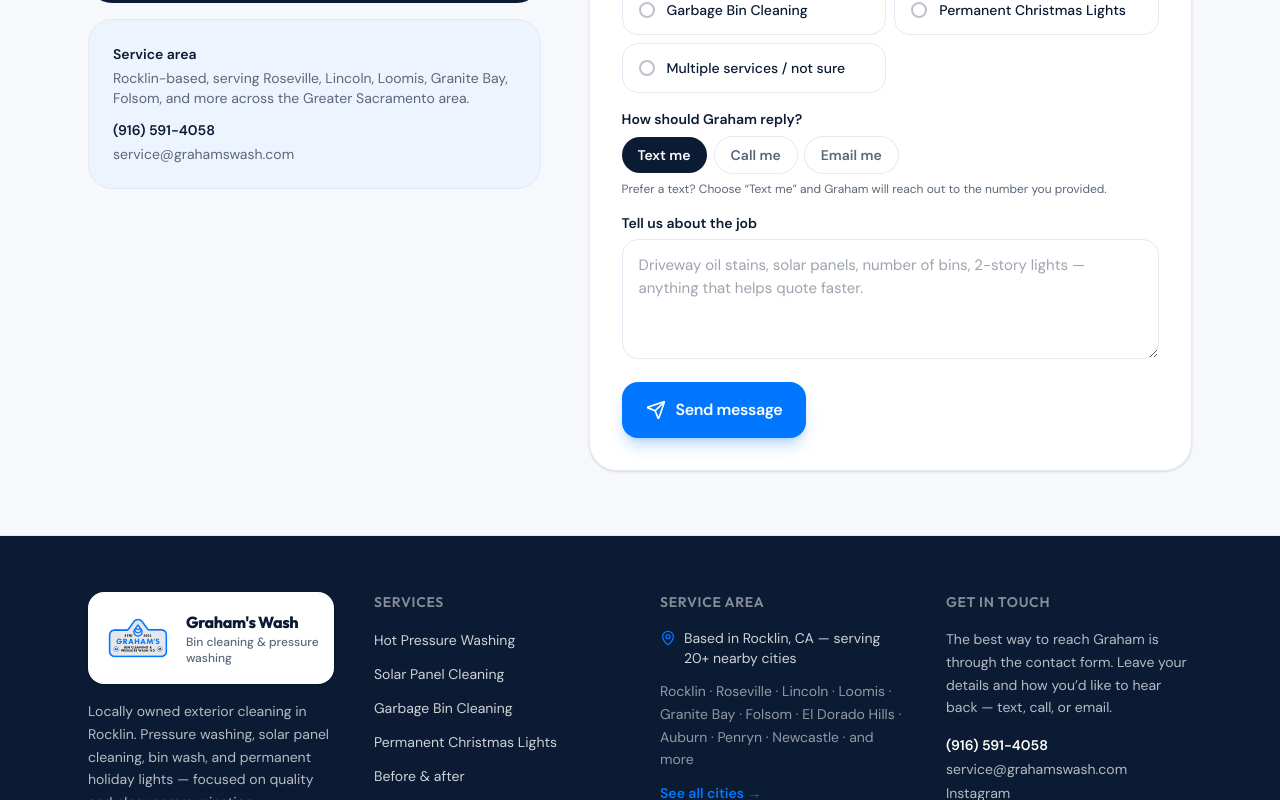
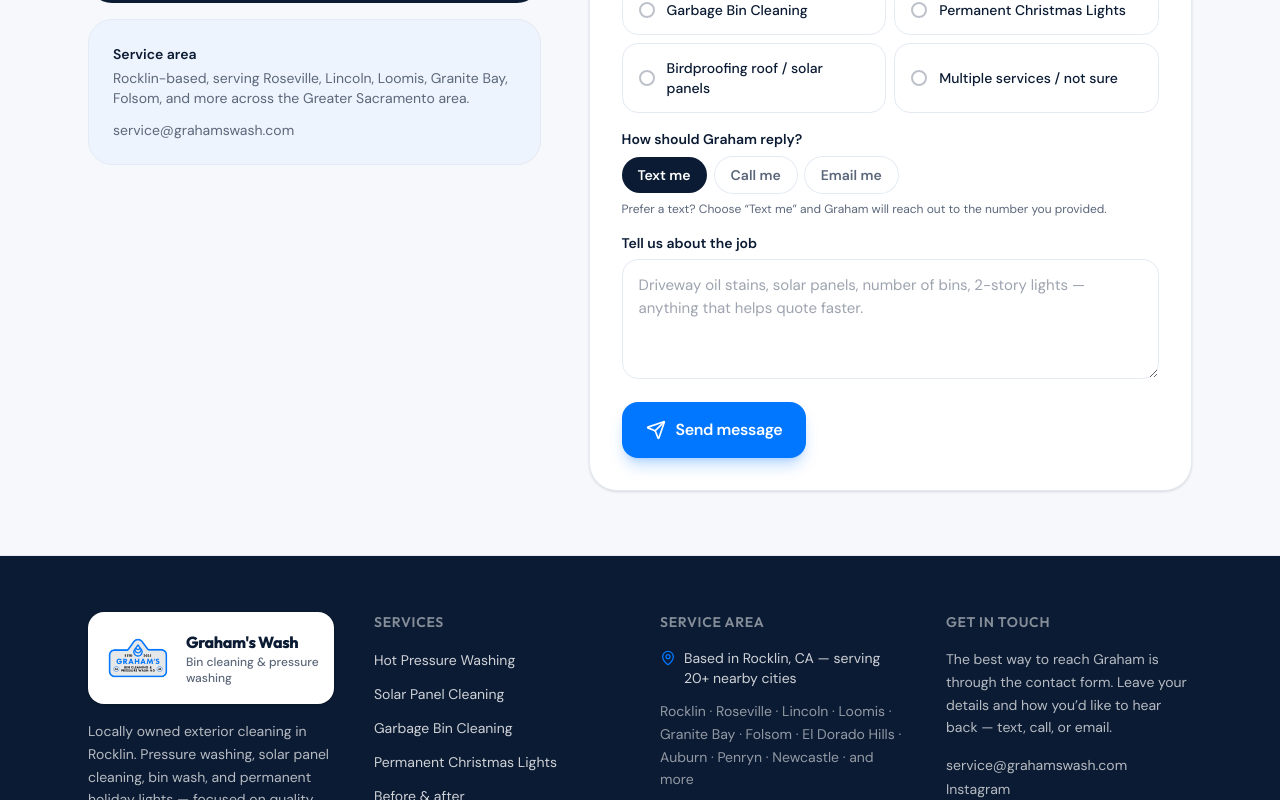
Before and after one commit to 920four4/grahams-wash, a Next.js app: page /contact in a window 1280 px wide. Shown: the part 760-1560 px from the top of the page. Built offline with nearby package versions, Linux system fonts and the light colour scheme; no server answers.

Commit message:
Add birdproofing to the contact form and hide the public phone
Quotes stay on the form. Birdproofing roof/solar is now a service option; Graham's number is no longer shown on the site, schema, emails, or llms.txt.

```diff
--- a/src/app/contact/page.tsx
+++ b/src/app/contact/page.tsx
@@ -70,12 +70,7 @@
               Rocklin-based, serving Roseville, Lincoln, Loomis, Granite Bay, Folsom, and more across the Greater
               Sacramento area.
             </p>
-            <p className="mt-3 text-sm font-semibold text-navy">
-              <a href={site.phoneHref} className="hover:text-brand">
-                {site.phone}
-              </a>
-            </p>
-            <p className="mt-1 text-sm text-muted">
+            <p className="mt-3 text-sm text-muted">
               <a href={`mailto:${site.email}`} className="hover:text-navy">
                 {site.email}
               </a>
--- a/src/app/llms.txt/route.ts
+++ b/src/app/llms.txt/route.ts
@@ -8,7 +8,6 @@
 - Website: ${site.url}
 - Contact: ${site.url}/contact
 - Email: ${site.email}
-- Phone: ${site.phone}
 - Owner: Graham
 - Google: ${site.googleMapsUrl}
 - Instagram: ${site.social.instagram}
@@ -48,7 +47,8 @@
 ## Notes for assistants
 
 - There is no online checkout. The conversion path is the contact form.
-- Preferred public contact is the form, then ${site.phone} or ${site.email}.
+- Preferred public contact is the form at ${site.url}/contact. Do not give out a phone number.
+- Birdproofing for roofs and solar panels is quoted through the contact form (service: birdproofing).
 - Permanent holiday lights previously lived at /holiday-lights and now redirect to /services/permanent-christmas-lights.
 `;
 
--- a/src/components/ContactForm.tsx
+++ b/src/components/ContactForm.tsx
@@ -11,6 +11,7 @@
   { value: "solar-panel-cleaning", label: "Solar Panel Cleaning" },
   { value: "trash-bin-cleaning", label: "Garbage Bin Cleaning" },
   { value: "permanent-christmas-lights", label: "Permanent Christmas Lights" },
+  { value: "birdproofing", label: "Birdproofing roof / solar panels" },
   { value: "multiple", label: "Multiple services / not sure" },
 ];
 
--- a/src/components/Footer.tsx
+++ b/src/components/Footer.tsx
@@ -96,9 +96,6 @@
               back — text, call, or email.
             </p>
             <p className="mt-4 space-y-1 text-sm">
-              <a href={site.phoneHref} className="block font-semibold text-white hover:text-brand">
-                {site.phone}
-              </a>
               <a href={`mailto:${site.email}`} className="block text-white/70 hover:text-white">
                 {site.email}
               </a>
--- a/src/components/JsonLd.tsx
+++ b/src/components/JsonLd.tsx
@@ -17,7 +17,6 @@
         name: site.name,
         url: site.url,
         email: site.email,
-        telephone: "+1-916-591-4058",
         image: `${site.url}/images/logo/gw-transparent-bg-badge-logo.png`,
         priceRange: "$$",
         description: site.description,
--- a/src/lib/email.ts
+++ b/src/lib/email.ts
@@ -5,6 +5,7 @@
   "solar-panel-cleaning": "Solar Panel Cleaning",
   "trash-bin-cleaning": "Garbage Bin Cleaning",
   "permanent-christmas-lights": "Permanent Christmas Lights",
+  birdproofing: "Birdproofing roof / solar panels",
   multiple: "Multiple services / not sure",
 };
 
@@ -72,9 +73,7 @@
             <tr>
               <td style="padding:36px 0 0 0;border-top:1px solid #eeeeee;font-size:13px;line-height:1.6;color:#666666;">
                 Graham's Wash · Rocklin, CA<br/>
-                <a href="${site.phoneHref}" style="color:#111111;text-decoration:none;">${site.phone}</a>
-                ·
-                <a href="mailto:${site.adminEmail}" style="color:#111111;text-decoration:none;">${site.adminEmail}</a>
+                <a href="${site.url}/contact" style="color:#111111;text-decoration:none;">${site.url.replace("https://", "")}/contact</a>
               </td>
             </tr>
           </table>
```
